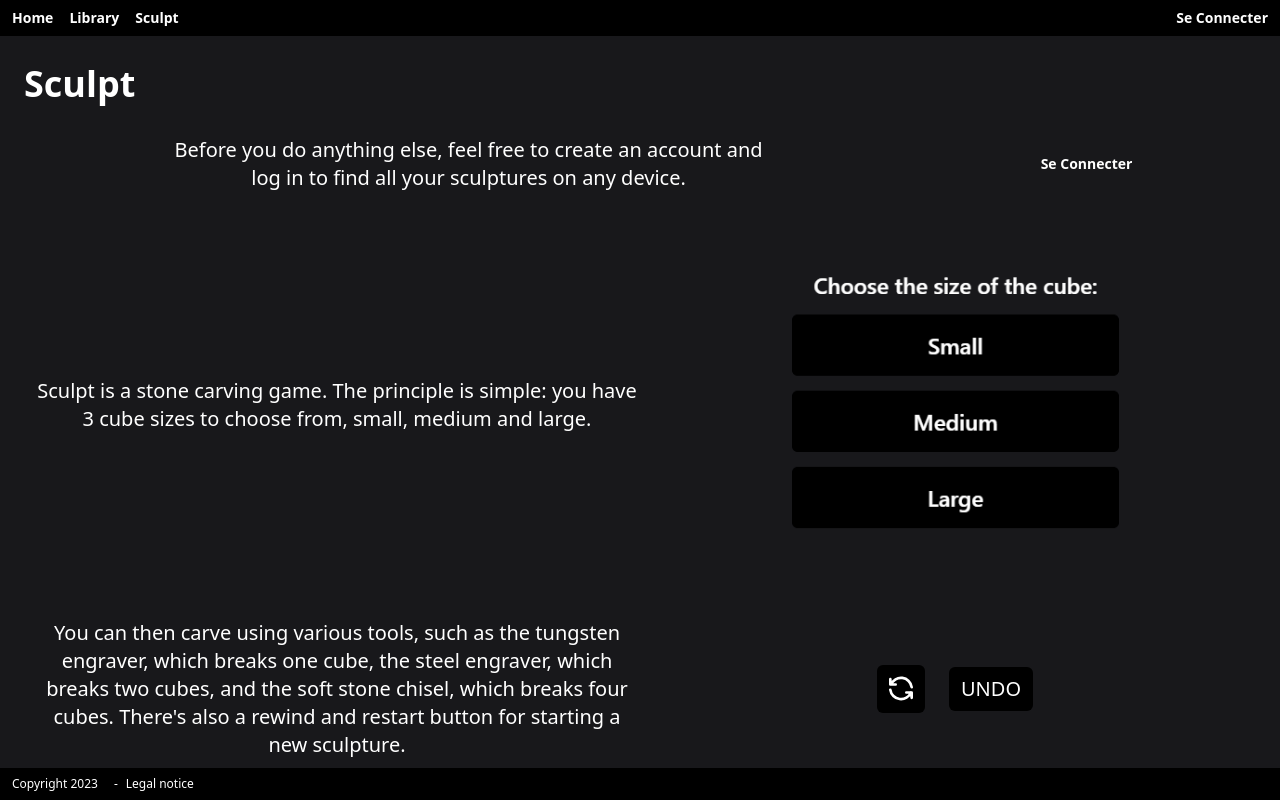
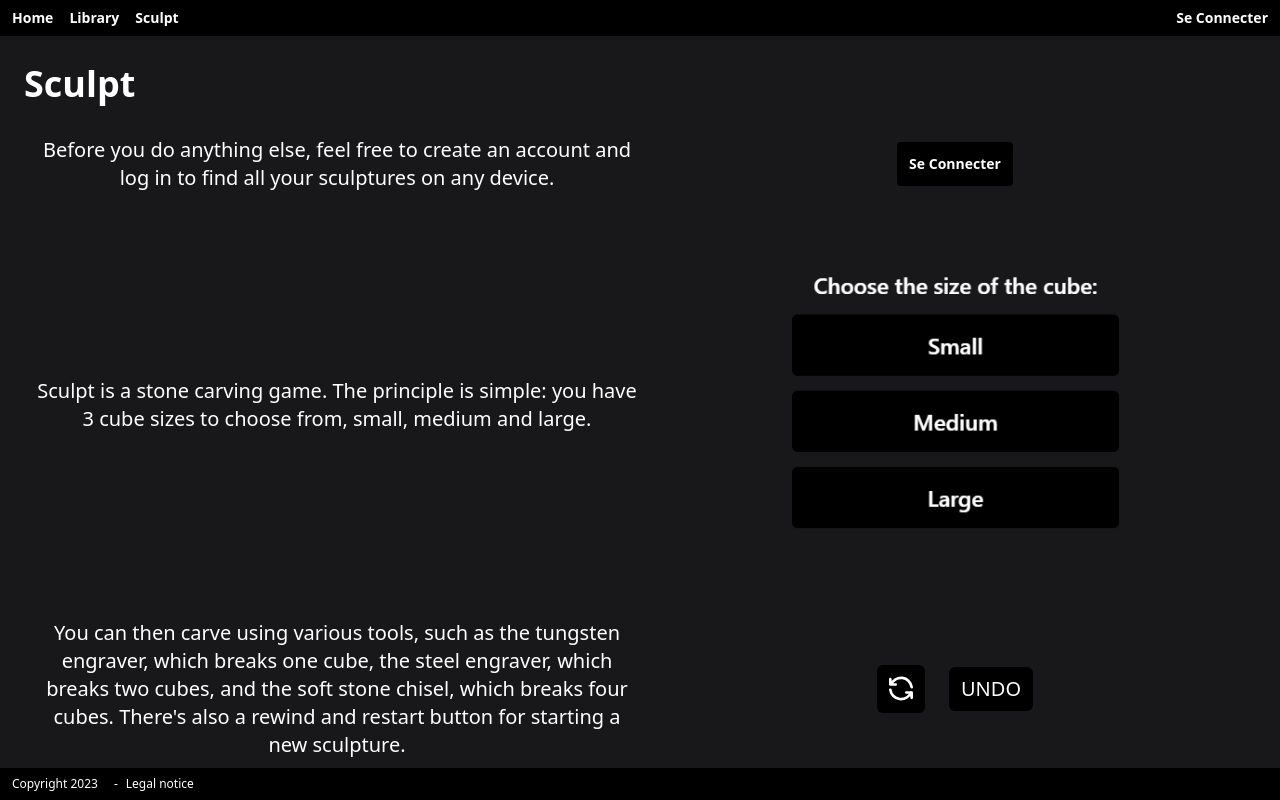
Before and after one commit to https-github-com-Sae501/Sae_501, a Next.js app: page / in a window 1280 px wide. Built offline with nearby package versions, Linux system fonts and the light colour scheme.

Commit message:
page home

```diff
--- a/app/home/page.tsx
+++ b/app/home/page.tsx
@@ -31,17 +31,21 @@ const Home = () => {
         <div className='pl-3 pb-3 text-xl text-white'>
           <div className='flex flex-row justify-around items-center'>
               <p className='w-1/2 p-2 text-center'>Before you do anything else, feel free to create an account and log in to find all your sculptures on any device. </p>
+              <div className='w-1/2 flex justify-center items-center'>
                   <div className="flex text-sm gap-4">
                   {authenticated ? (
-                  <p className="font-semibold cursor-pointer select-none" onClick={handleLogout}>
+                    <p className="font-semibold bg-black text-white px-3 py-1 rounded cursor-pointer h-11 flex justify-center items-center select-none" onClick={handleLogout}>
                       Se Déconnecter
                     </p>
                   ) : (
                     <Link href="./formulaire">
-                    <p className="font-semibold">Se Connecter</p>
+                      <p className="font-semibold bg-black text-white px-3 py-1 rounded cursor-pointer h-11 flex justify-center items-center">Se Connecter</p>
                     </Link>
                   )}
                 </div>
+              </div>
+
+
           </div>
 
           <div className='flex flex-row justify-around items-center'>
```
Lines whose indentation alone changed are shown as unchanged.
